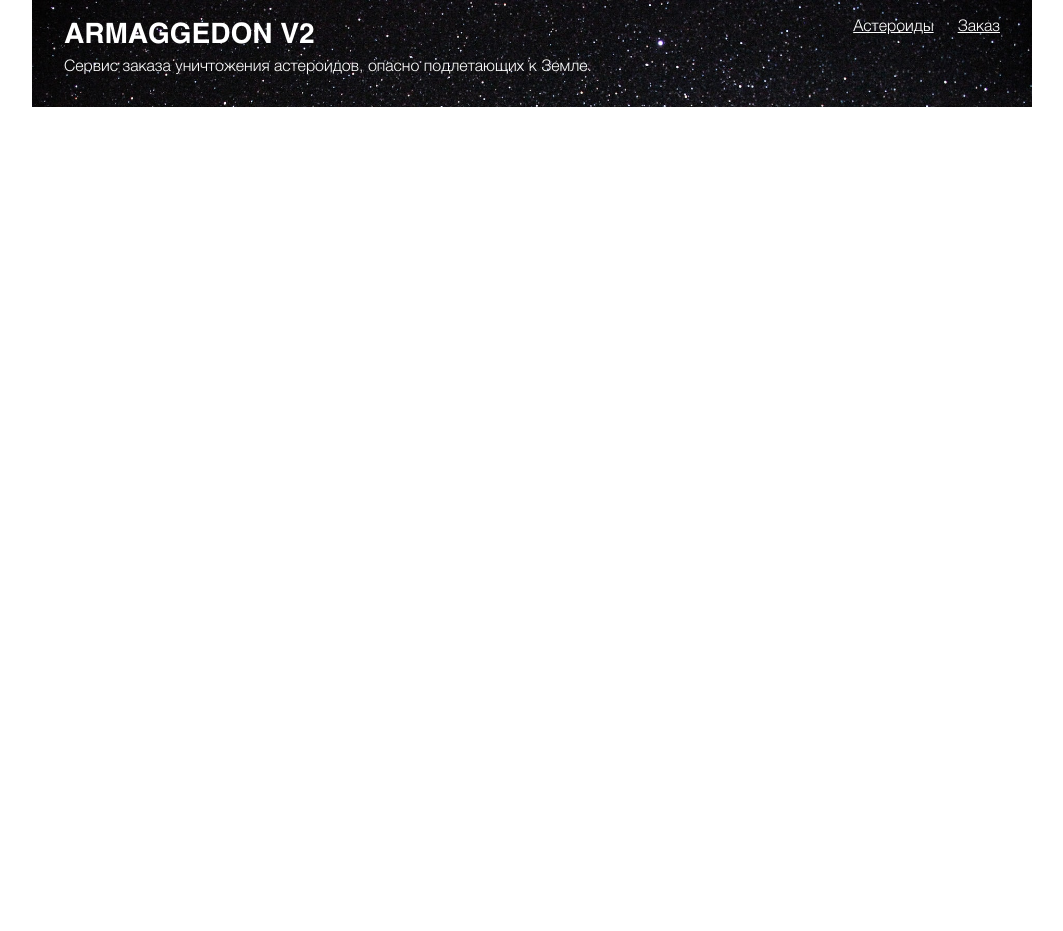
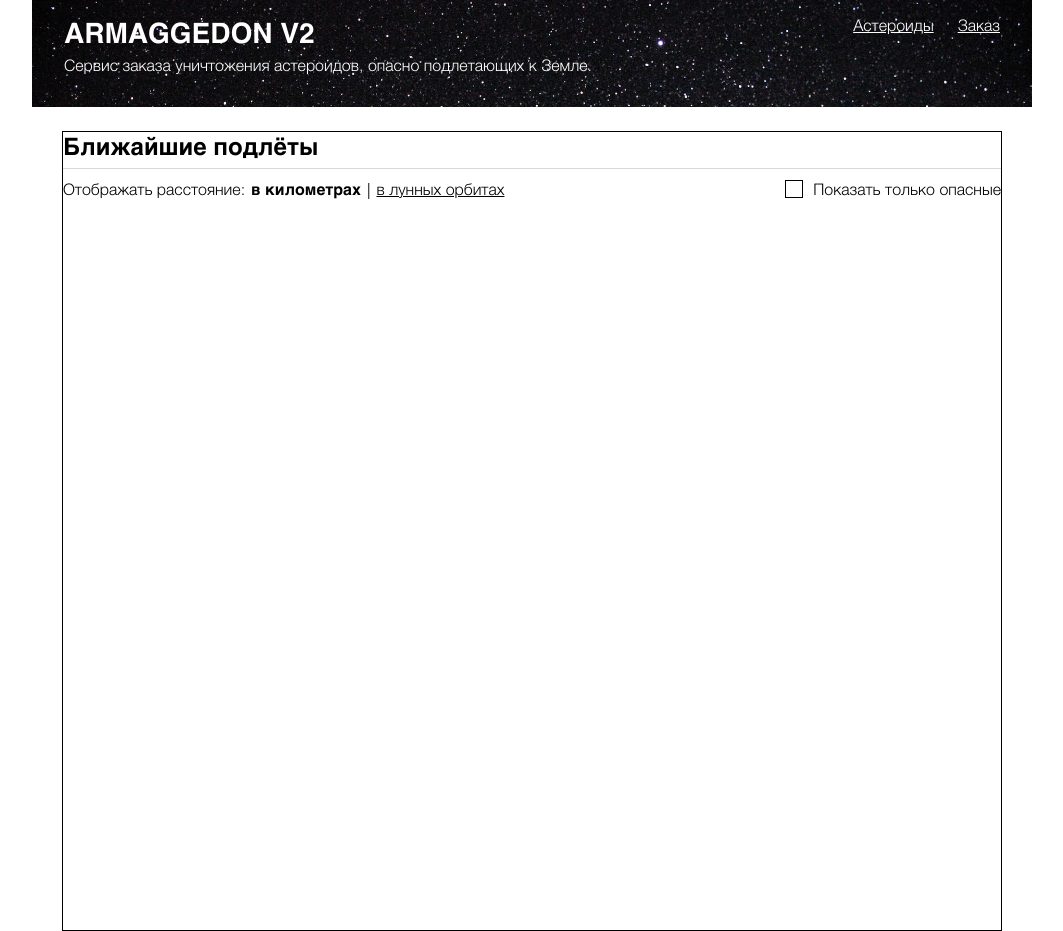
Before and after one commit to SergeyKazarinov/armaggedon, a React (Create React App) app: page / in a window 1280 px wide. Shown: the whole page, without its empty margins (108-1171 px from the left). Before the commit the page ends 800 px from the top, so only its background shows below. Built offline with nearby package versions, Linux system fonts and the light colour scheme.

Commit message:
feat(Main): add section flights

```diff
--- a/src/App.js
+++ b/src/App.js
@@ -1,12 +1,14 @@
 import logo from './logo.svg';
 import app from './App.module.css';
 import Header from './components/Header/Headers';
+import Main from './components/Main/Main';
 
 function App() {
 
   return (
     <div className={app.app}>
       <Header />
+      <Main />
 
     </div>
   );
--- /dev/null
+++ b/src/components/Main/Main.js
@@ -0,0 +1,34 @@
+import React from "react";
+import main from './Main.module.css';
+import app from '../../App.module.css';
+
+function Main() {
+  return(
+    <div className={main.content}>
+      <section className={main.flights}>
+        <div className={`${app.flex} ${app.flex_column}`}>
+          <h2 className={main.title}>Ближайшие подлёты</h2>
+          <div className={`${app.flex} ${main.subtitle}`}>
+            <p className={main.distance}>
+              Отображать расстояние:
+              <button className={`${main.button} ${main.active}`}>
+                в километрах
+              </button>
+              |
+              <button className={main.button}>
+                в лунных орбитах
+              </button>
+            </p>
+            <div className={main.checkbox_container}>
+              <button className={main.checkbox} type="checkbox" id="dangerous" />
+              <label className={main.checkbox__description} for="dangerous">Показать только опасные</label>
+            </div>
+          </div>
+        </div>
+      </section>
+
+    </div>
+  )
+}
+
+export default Main;
--- /dev/null
+++ b/src/components/Main/Main.module.css
@@ -0,0 +1,55 @@
+.content {
+  box-sizing: border-box;
+  border: 1px solid black;
+  height: 100vh;
+  margin: 24px 30px 0;
+}
+
+.title {
+  margin: 0;
+  font-weight: 700;
+  font-size: 24px;
+  line-height: 27.6px;
+  padding-bottom: 8px;
+  border-bottom: 1px solid #d7d7d7;
+}
+
+.distance {
+  margin: 0;
+  font-size: 16px;
+  line-height: 24px;
+  font-weight: 400;
+}
+
+.button {
+  border: none;
+  background-color: #fff;
+  text-decoration: underline;
+}
+
+.active {
+  font-weight: 700;
+  text-decoration: none;
+}
+
+.subtitle {
+  padding-top: 8px;
+}
+
+.checkbox_container {
+  display: flex;
+  align-items: center;
+}
+
+.checkbox {
+  width: 18px;
+  height: 18px;
+  background: none;
+  border: 1px solid #000;
+  margin-right: 10px;
+}
+
+.checkbox__description {
+  font-size: 16px;
+  line-height: 20px;
+}
```
